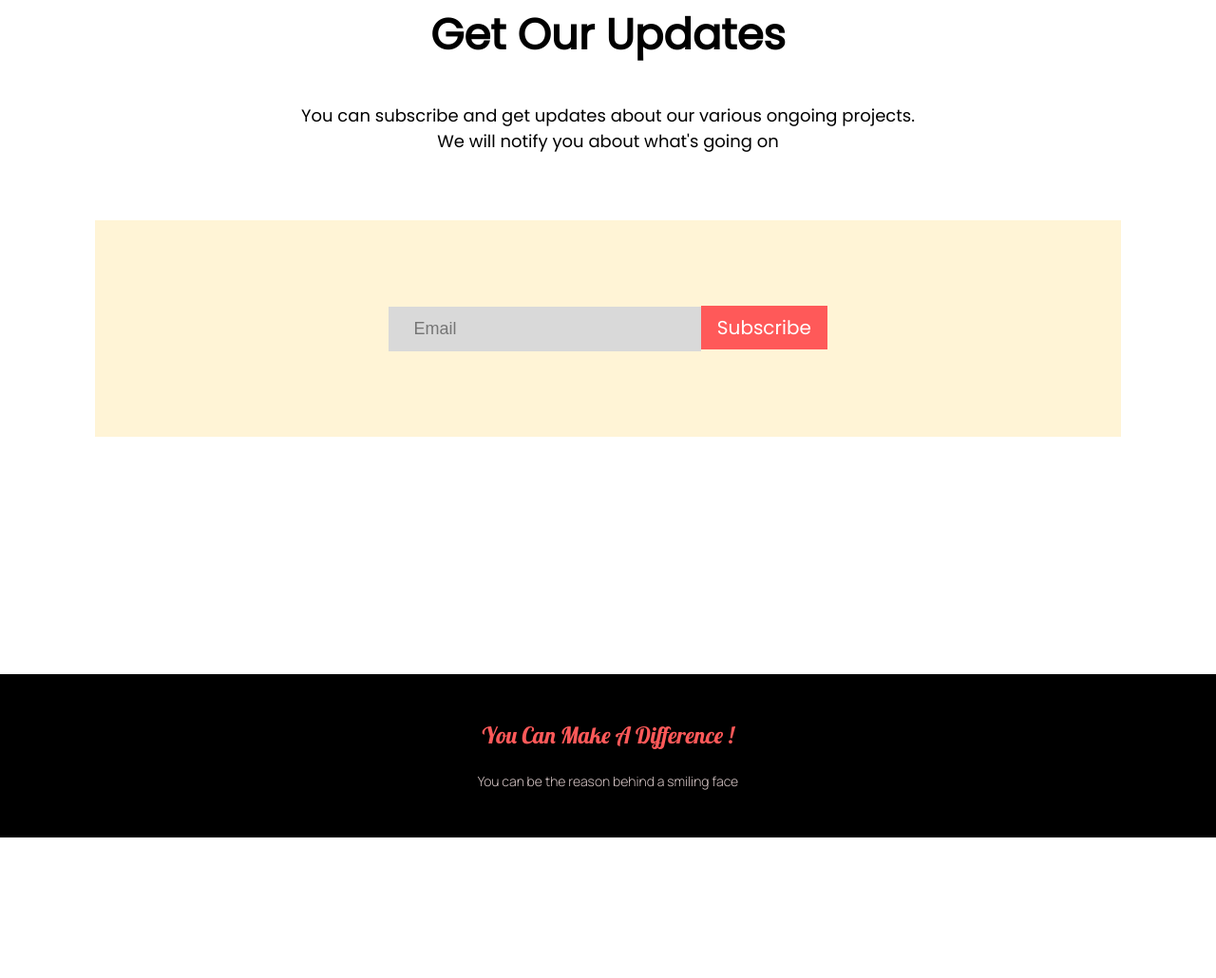
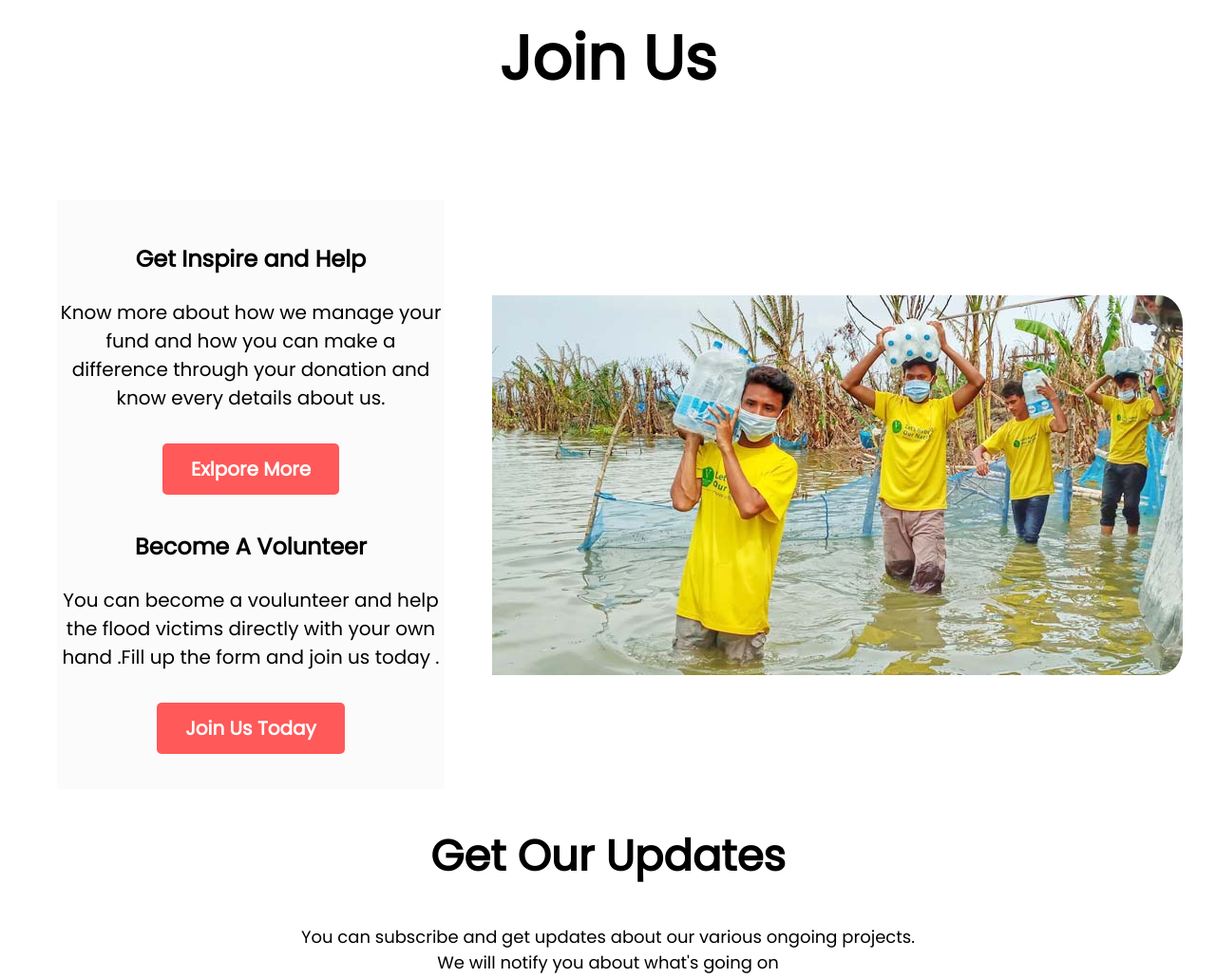
Before and after one commit to anowarzz/donate-for-flood-victims, a plain HTML site: page index.html in a window 1280 px wide. Shown: the part 2469-3499 px from the top of the page at 95% size. Before the commit the page ends 3351 px from the top, so only its background shows below. Drawn offline with Linux system fonts and the light colour scheme.

Commit message:
adding new section

```diff
--- a/index.html
+++ b/index.html
@@ -33,7 +33,7 @@
         <p>
           No matter from which part of the world you are <br />
           Your donation will bring smile to a someones face <br />
-          somewhere around the globe !
+          somewhere around the globe.
         </p>
         <br />
         <br />
@@ -108,11 +108,44 @@
 
       </div>
     </div>
-    </section>
 
 
 
+</section>
 
+<h1 style="text-align:center;margin-bottom:100px">Join Us</h1>
+
+  <div class="volunteer-area">
+
+
+    <div class="join">
+
+      <div>
+<h3>Get Inspire and Help</h3>
+<p>Know more about how we manage your fund and how you can make a difference through your donation and know every details about us. </p> <br>
+
+<a class="link-button" target="_blank" href="">Exlpore More</a>
+</div>
+<br>
+
+<div>
+  <h3>Become A Volunteer</h3>
+<p> You can become a voulunteer and help the flood victims directly with your own hand .Fill up the form and join us today .</p>
+<br>
+<a class="link-button" target="_blank" href="">Join Us Today</a></div>
+
+</div>
+
+<div>
+  <img src="images/flood-volunteer.jpg" alt="volunteers">
+</div>
+
+</div>
+    </div>
+
+</div>
+
+</section>
 
 
 
--- a/style.css
+++ b/style.css
@@ -101,7 +101,7 @@ hr {
 .donate-plan {
   text-align: center;
   font-size: 18px;
-  margin-bottom: 80px;
+  margin-bottom: 90px;
 }
 .food-donate {
   text-align: center;
@@ -138,6 +138,37 @@ hr {
 .plans {
   margin-bottom: 100px;
 }
+
+.volunteer-area {
+  display: flex;
+  justify-content: space-between;
+  margin-left: 60px;
+  margin-right: 30px;
+}
+.volunteer-area img {
+  margin-top: 100px;
+  padding-left: 50px;
+  border-radius: 30px;
+  padding-right: 5px;
+  border-radius: 30px;
+}
+.join h3 {
+  font-size: 24px;
+}
+.join p {
+  font-size: 20px;
+}
+
+.join {
+  text-align: center;
+  padding-top: 20px;
+  justify-content: space-evenly;
+  width: 70%;
+  height: 600px;
+  width: 600px;
+  background-color: rgba(250, 250, 250, 0.699);
+}
+
 .our-updates {
   text-align: center;
   font-size: 18px;
```
Also changed, not shown: images/flood-volunteer.jpg (added).
